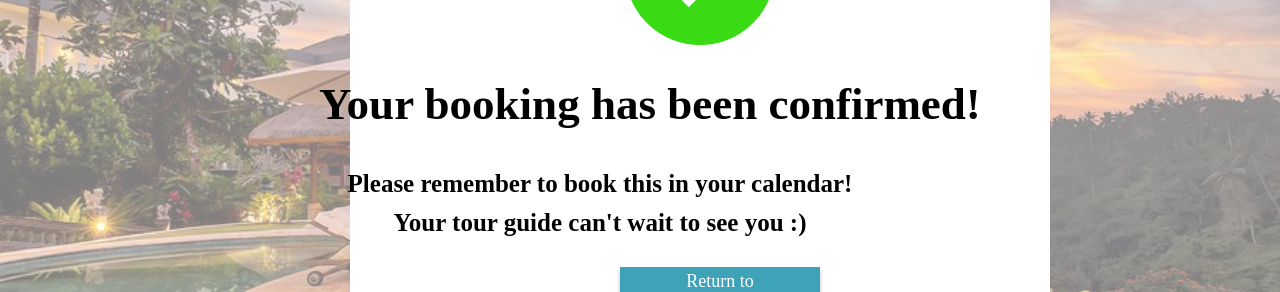
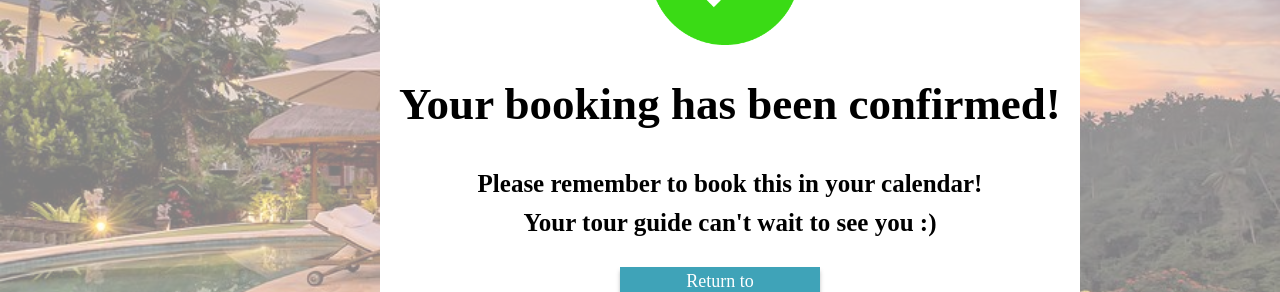
Before and after one commit to bt3103group4/LocalLink, a Vue app: page /confirmationpage in a window 1280 px wide. Shown: the part 330-622 px from the top of the page. Built offline with nearby package versions, Linux system fonts and the light colour scheme; no server answers; the database is empty; sample sign-in values are in the browser's storage.

Commit message:
fixing css issues after merge

```diff
--- a/src/views/ConfirmationPage.vue
+++ b/src/views/ConfirmationPage.vue
@@ -43,7 +43,7 @@ body{
   width:150px;
   position:absolute;
   top:225px;
-  left: 625px;
+  left: 650px;
   z-index:10;
 }
 #wrapper{
@@ -52,7 +52,7 @@ body{
   height: 500px;
   position: absolute;
   top: 200px;
-  left: 350px;
+  left: 380px;
   border-radius: 20px;
 }
 .main_message {
@@ -60,7 +60,6 @@ body{
   color: rgba(0, 0, 0, 1);
   position: relative;
   top: 200px;
-  left: -50px;
   font-family: Ubuntu;
   font-weight: Bold;
   font-size: 45px;
@@ -73,7 +72,6 @@ p {
   color: rgba(0, 0, 0, 1);
   position: relative;
   top: 225px;
-  left: -100px;
   font-family: Ubuntu;
   font-weight: Bold;
   font-size: 25px;
@@ -93,7 +91,7 @@ p {
   opacity: 1;
   position: relative;
   top: 250px;
-  left: 270px;
+  left: 240px;
   box-shadow: 0px 4px 4px rgba(0, 0, 0, 0.25);
   border:none;
   color: rgba(255,255,255,1);
```
